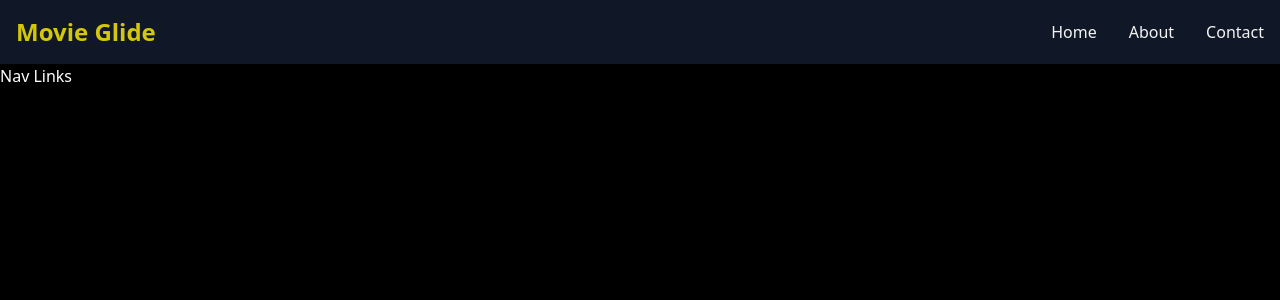
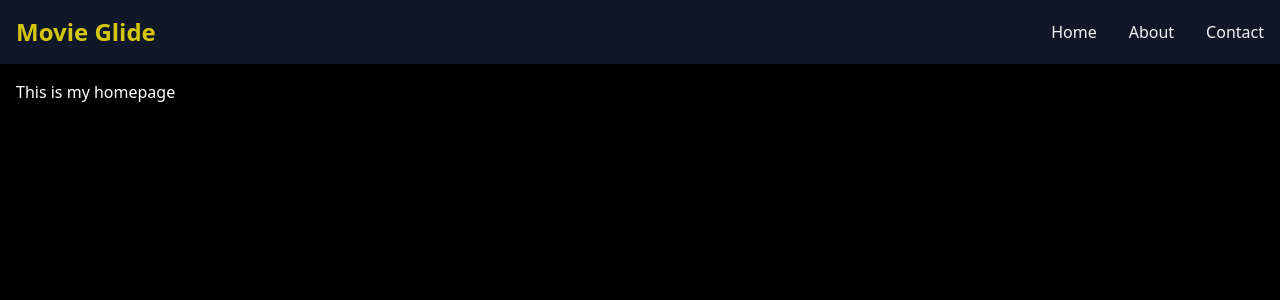
Before and after one commit to alx-software-engineer/movieGlide, a React (Vite) app in the folder movie-glide/: page / in a window 1280 px wide. Shown: the top 300 px of the page. Built offline with nearby package versions, Linux system fonts and the light colour scheme.

Commit message:
Added No page found

```diff
--- a/movie-glide/src/App.jsx
+++ b/movie-glide/src/App.jsx
@@ -3,6 +3,7 @@ import Home from './Components/Home'
 import AboutUs from './Components/AboutUs'
 import ContactUs from './Components/ContactUs'
 import Navigation from './Components/Navigation'
+import Layout from './Components/Layout'
 import './App.css';
 
 function App() {
@@ -10,10 +11,12 @@ function App() {
   return (
     <BrowserRouter>
       <Routes>
-        <Route path="/" element={<Home />} />
-        <Route path="/aboutUs" element={<AboutUs />} />
-        <Route path="/contactUs" element={<ContactUs />} />
-        <Route path="/navlinks" element={<Navigation />} />
+        <Route path="/" element={<Layout />}>
+          <Route index element={<Home />} />
+          <Route path="/aboutUs" element={<AboutUs />} />
+          <Route path="/contactUs" element={<ContactUs />} />
+          <Route path="/navlinks" element={<Navigation />} />
+        </Route>
       </Routes>
     </BrowserRouter>
   )
--- a/movie-glide/src/Components/AboutUs.jsx
+++ b/movie-glide/src/Components/AboutUs.jsx
@@ -1,6 +1,6 @@
 function AboutUs() {
     return (
-        <h1>This is The AboutUs page</h1>
+        <h1 className="text-white">This is The AboutUs page</h1>
     )
 }
 
--- a/movie-glide/src/Components/Home.jsx
+++ b/movie-glide/src/Components/Home.jsx
@@ -1,19 +1,12 @@
-import { Link } from "react-router-dom";
-import Navigation from "./Navigation";
+
 
 
 function Home() {
     return (
        <div>
-
-            <Navigation />
-
-
-            <nav>
-                <Link to={"/navlinks"} className="text-white">Nav Links</Link>
-            </nav>
+           <h1 className="text-white">This is my homepage</h1>
        </div>
-    )
+    );
 }
 
 export default Home;
--- /dev/null
+++ b/movie-glide/src/Components/Layout.jsx
@@ -0,0 +1,17 @@
+import { Outlet } from "react-router-dom";
+import Navigation from "./Navigation";
+
+
+function Layout() {
+    return (
+       <div>
+            <Navigation />
+
+            <main className="container mx-auto p-4">
+                <Outlet />
+            </main>
+       </div>
+    );
+}
+
+export default Layout;
--- a/movie-glide/src/Components/Navigation.jsx
+++ b/movie-glide/src/Components/Navigation.jsx
@@ -18,7 +18,7 @@ function Navigation() {
                     Movie Glide
                 </Link>
 
-                {/* Desktop Menu */}
+                {/* Desktop */}
                 <nav className="hidden md:flex space-x-8 items-center">
                     <Link to="/" className={linkClasses}>Home</Link>
                     <Link to="/about" className={linkClasses}>About</Link>
@@ -33,7 +33,7 @@ function Navigation() {
                 </div>
             </div>
 
-            {/* Mobile Menu (Dropdown) */}
+            {/* Mobile */}
             <div className={`md:hidden overflow-hidden transition-all duration-500 ease-in-out bg-gray-800 ${isOpen ? 'max-h-screen' : 'max-h-0'}`}>
                 <nav className="flex flex-col items-center space-y-4 py-4">
                     <Link to="/" className={linkClasses} onClick={toggleMenu}>Home</Link>
--- /dev/null
+++ b/movie-glide/src/Components/NoPageFound.jsx
@@ -0,0 +1,5 @@
+function NoPageFound() {
+    return (
+        <h1 className="text-white">No page found here!!</h1>
+    )
+}
```
